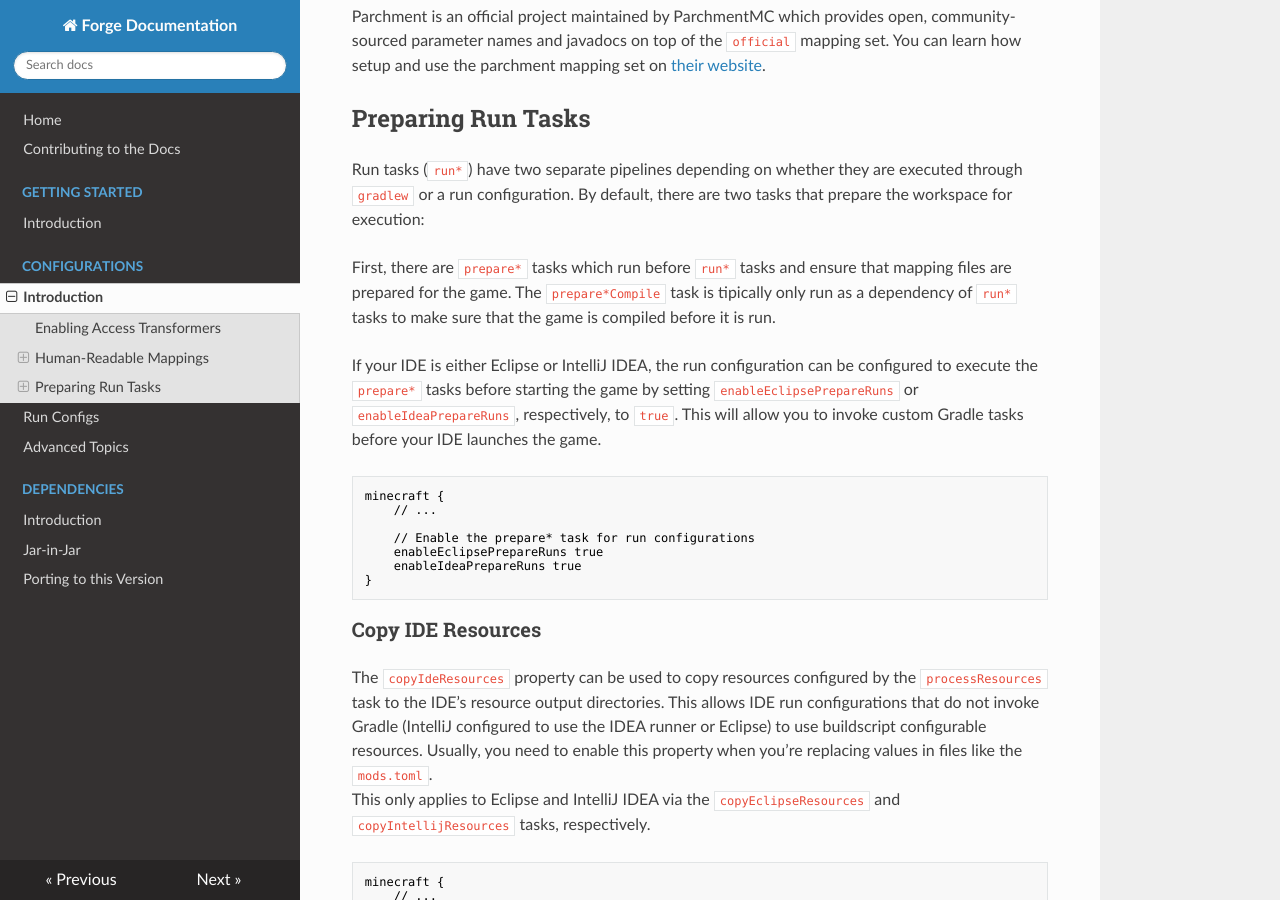
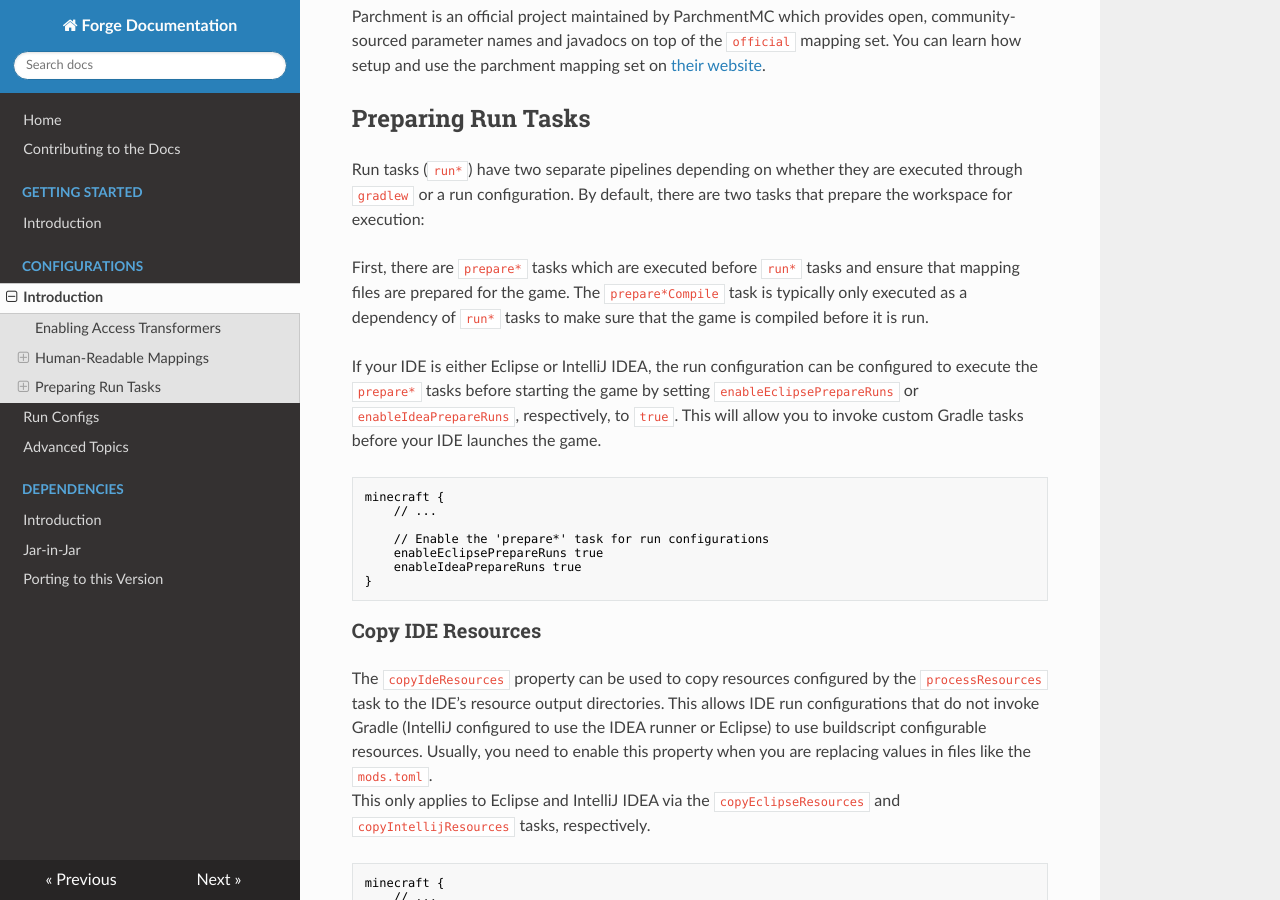
Before and after one commit to MinecraftForge/Documentation, an MkDocs documentation site: the page built from docs/configuration/index.md, in a window 1280 px wide and 900 px high, scrolled down 1673 px. Built offline with MkDocs 1.6.1, drawn with Linux system fonts in a browser that asks for light colours; nearby versions of some CDN libraries.

Commit message:
Fix typos

````diff
--- a/docs/configuration/index.md
+++ b/docs/configuration/index.md
@@ -58,7 +58,7 @@ Preparing Run Tasks
 
 Run tasks (`run*`) have two separate pipelines depending on whether they are executed through `gradlew` or a run configuration. By default, there are two tasks that prepare the workspace for execution:
 
-First, there are `prepare*` tasks which run before `run*` tasks and ensure that mapping files are prepared for the game. The `prepare*Compile` task is tipically only run as a dependency of `run*` tasks to make sure that the game is compiled before it is run.
+First, there are `prepare*` tasks which are executed before `run*` tasks and ensure that mapping files are prepared for the game. The `prepare*Compile` task is typically only executed as a dependency of `run*` tasks to make sure that the game is compiled before it is run.
 
 If your IDE is either Eclipse or IntelliJ IDEA, the run configuration can be configured to execute the `prepare*` tasks before starting the game by setting `enableEclipsePrepareRuns` or `enableIdeaPrepareRuns`, respectively, to `true`. This will allow you to invoke custom Gradle tasks before your IDE launches the game.
 
@@ -66,7 +66,7 @@ If your IDE is either Eclipse or IntelliJ IDEA, the run configuration can be con
 minecraft {
     // ...
 
-    // Enable the prepare* task for run configurations
+    // Enable the 'prepare*' task for run configurations
     enableEclipsePrepareRuns true
     enableIdeaPrepareRuns true
 }
@@ -74,7 +74,7 @@ minecraft {
 
 ### Copy IDE Resources
 
-The `copyIdeResources` property can be used to copy resources configured by the `processResources` task to the IDE's resource output directories. This allows IDE run configurations that do not invoke Gradle (IntelliJ configured to use the IDEA runner or Eclipse) to use buildscript configurable resources. Usually, you need to enable this property when you're replacing values in files like the `mods.toml`.
+The `copyIdeResources` property can be used to copy resources configured by the `processResources` task to the IDE's resource output directories. This allows IDE run configurations that do not invoke Gradle (IntelliJ configured to use the IDEA runner or Eclipse) to use buildscript configurable resources. Usually, you need to enable this property when you are replacing values in files like the `mods.toml`.
 This only applies to Eclipse and IntelliJ IDEA via the `copyEclipseResources` and `copyIntellijResources` tasks, respectively.
 
 ```gradle
````
